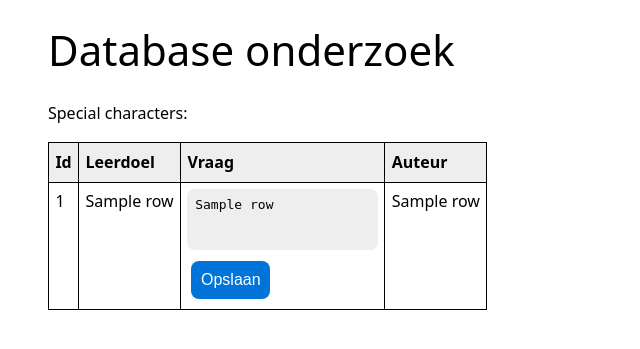
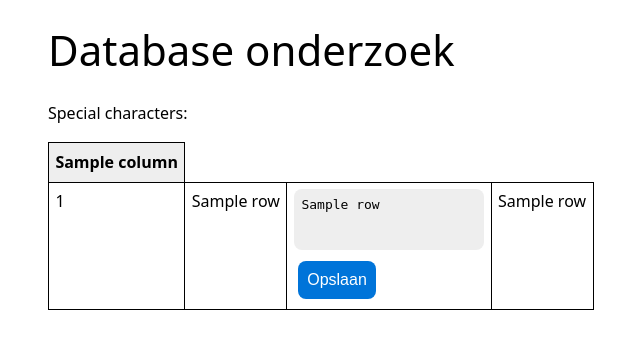
Before and after one commit to Maarten-DLVW/RAC22-SWDVT-1D_werkplaats-2-mvc-nohtyp, a Flask app: template templates/special_characters.html in a window 1280 px wide. Shown: the top 349 px of the page, without its empty margins (228-868 px from the left). Run offline with Flask 2, Linux system fonts and the light colour scheme; the template is opened without the code that fills it: most values are stand-ins (such as "Sample title", 1, 10 or a date in 2020).

Commit message:
REFACTOR: code optimized for MVC structure

```diff
--- a/app.py
+++ b/app.py
@@ -55,10 +55,9 @@ def table_content(table_name=None):
 
 @app.route("/special_characters")
 def special_characters():
-    cur.execute('SELECT * FROM vragen WHERE vraag LIKE "%<br>%" OR vraag LIKE "%&nbsp;%";')
-
+    rows, column_names = dbm.get_special_characters()
     return render_template(
-        "special_characters.html", rows=cur.fetchall()
+        "special_characters.html", rows=rows, columns=column_names
     )
 
 if __name__ == "__main__":
--- a/templates/special_characters.html
+++ b/templates/special_characters.html
@@ -20,10 +20,9 @@
     <table>
         <thead>
         <tr>
-            <th>Id</th>
-            <th>Leerdoel</th>
-            <th>Vraag</th>
-            <th>Auteur</th>
+            {% for column in columns %}
+            <th>{{ column }}</th>
+            {% endfor %}
         </tr>
         </thead>
         <tbody>
```
Also changed, not shown: lib/tablemodel.py (+11 -0 lines).
